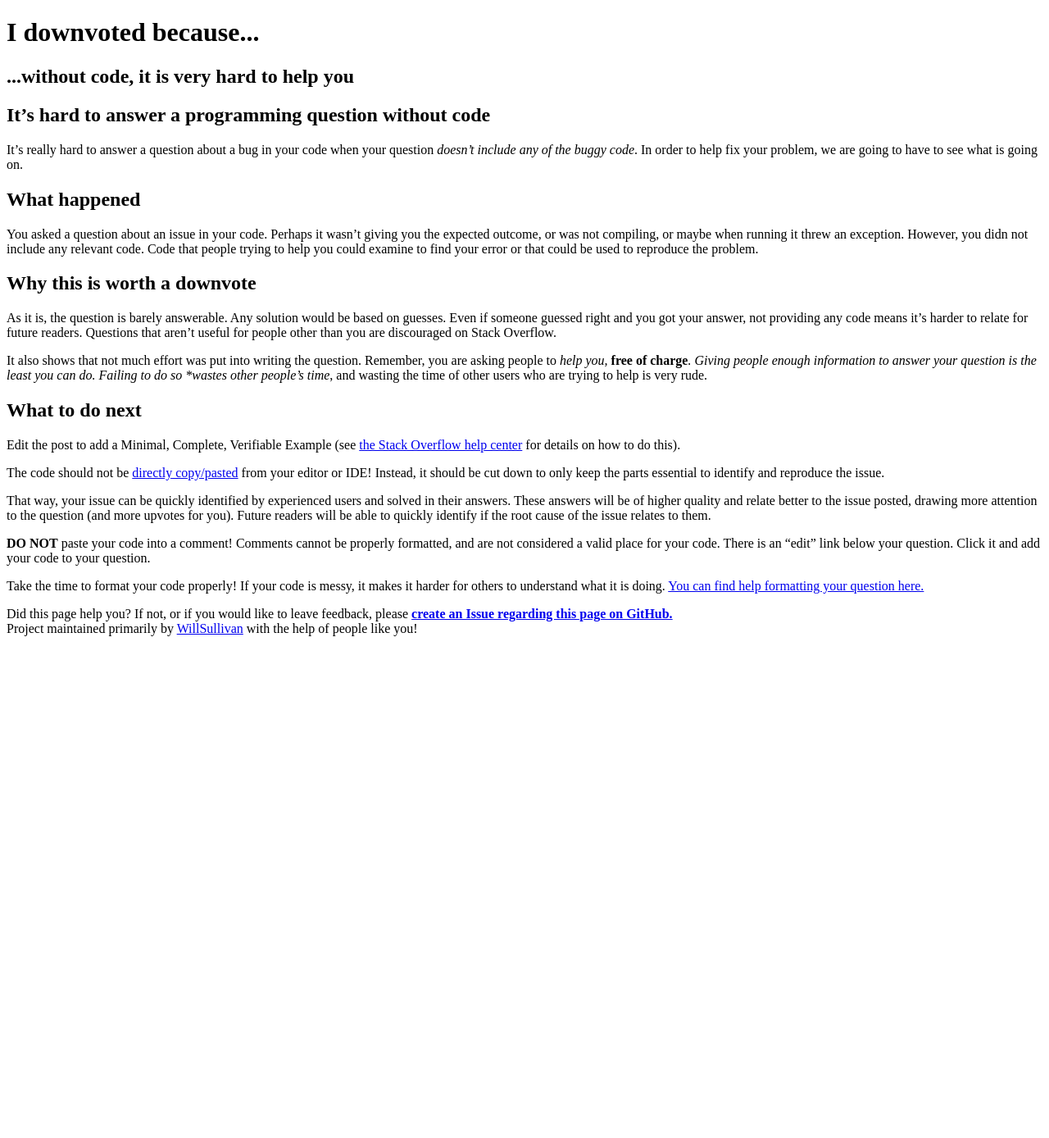
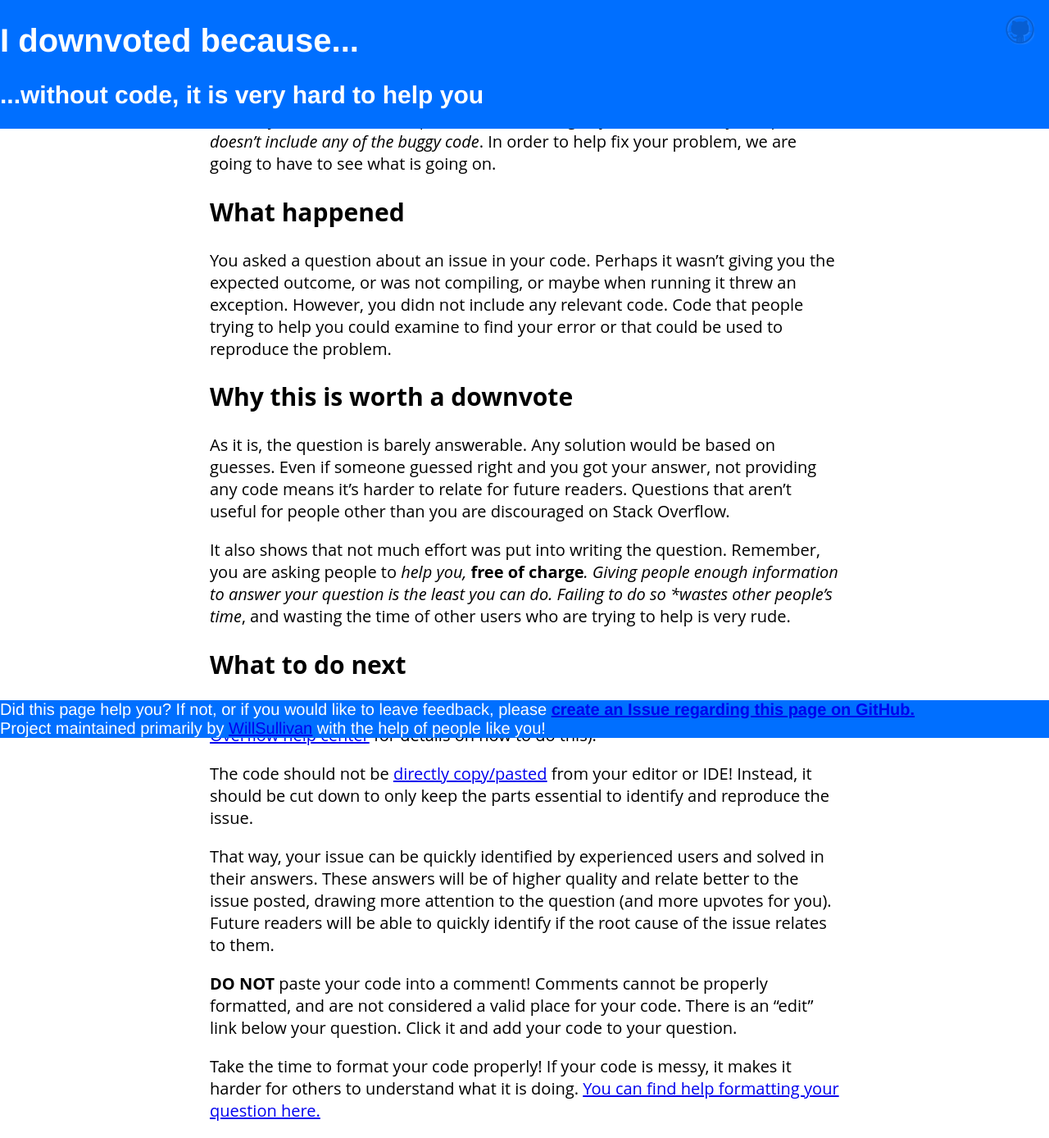
Before and after one commit to WillSullivan/idownvotedbecause, a Jekyll site: the page built from stackoverflow/nocode.md, in a window 1280 px wide. Shown: the whole page at 82% size. Built offline with Jekyll 4.4.1, drawn with Linux system fonts in a browser that asks for light colours; before the commit the page ends 900 px from its top, so only the background shows below that.

Commit message:
Invalid link to css

```diff
--- a/_layouts/default.html
+++ b/_layouts/default.html
@@ -4,7 +4,7 @@
     <title>{{ page.title }}</title>
     <meta charset="UTF-8">
     <meta name="viewport" content="width=device-width,initial-scale=1">
-    <link rel="stylesheet" href="css/default.css">
+    <link rel="stylesheet" href="/css/default.css">
   </head>
   <body>
     {% include header.html %}
```
